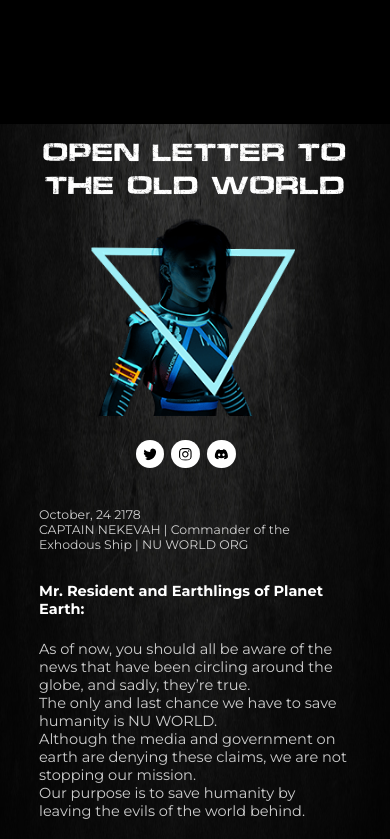
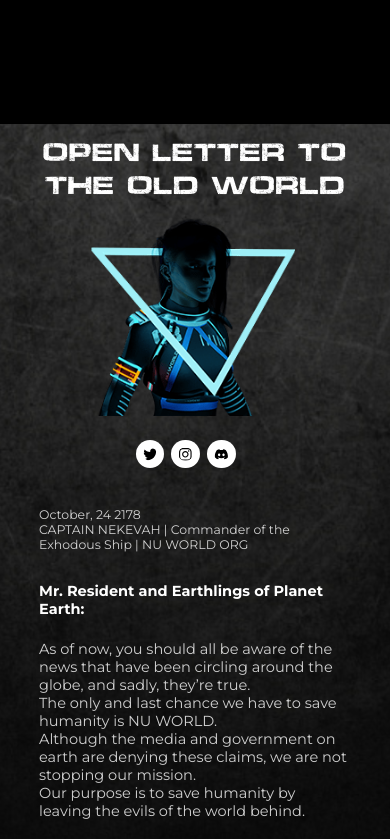
Before and after one commit to RobertIskandarani/NUWorld, a React (Create React App) app: page / in a window 390 px wide. Shown: the part 720-1559 px from the top of the page. Built offline with nearby package versions, Linux system fonts and the light colour scheme.

Commit message:
fix bugs

```diff
--- a/src/styles/Team.css
+++ b/src/styles/Team.css
@@ -221,7 +221,7 @@
     .team-personal {
         width: 100%;
         height: 100%;
-        margin: 0;
+        margin-bottom: 2%;
         padding: 0;
         display: flex;
         flex-direction: row;
--- a/src/styles/open-letter/Open-letter.css
+++ b/src/styles/open-letter/Open-letter.css
@@ -1,3 +1,4 @@
+@media screen and (min-width: 769px) {
     .open-letter {
         width: 100%;
         height: 100%;
@@ -12,8 +13,6 @@
         background-position: center;
         background-attachment: fixed;
     }
-
-@media screen and (min-width: 769px) {
     .open-letter-title {
         width: 80%;
         color: white;
@@ -26,6 +25,20 @@
 }
 
 @media screen and (max-width: 768px) {
+    .open-letter {
+        width: 100%;
+        height: 100%;
+        display: flex;
+        flex-direction: column;
+        align-items: center;
+        justify-content: center;
+        text-align: center;
+        background-image: url('./../../assets/header_bg.png');
+        background-size: cover;
+        background-repeat: no-repeat;
+        background-position: center;
+        background-attachment: fixed;
+    }
     .open-letter-title {
         width: 80%;
         color: white;
```
Lines whose indentation alone changed are shown as unchanged.
